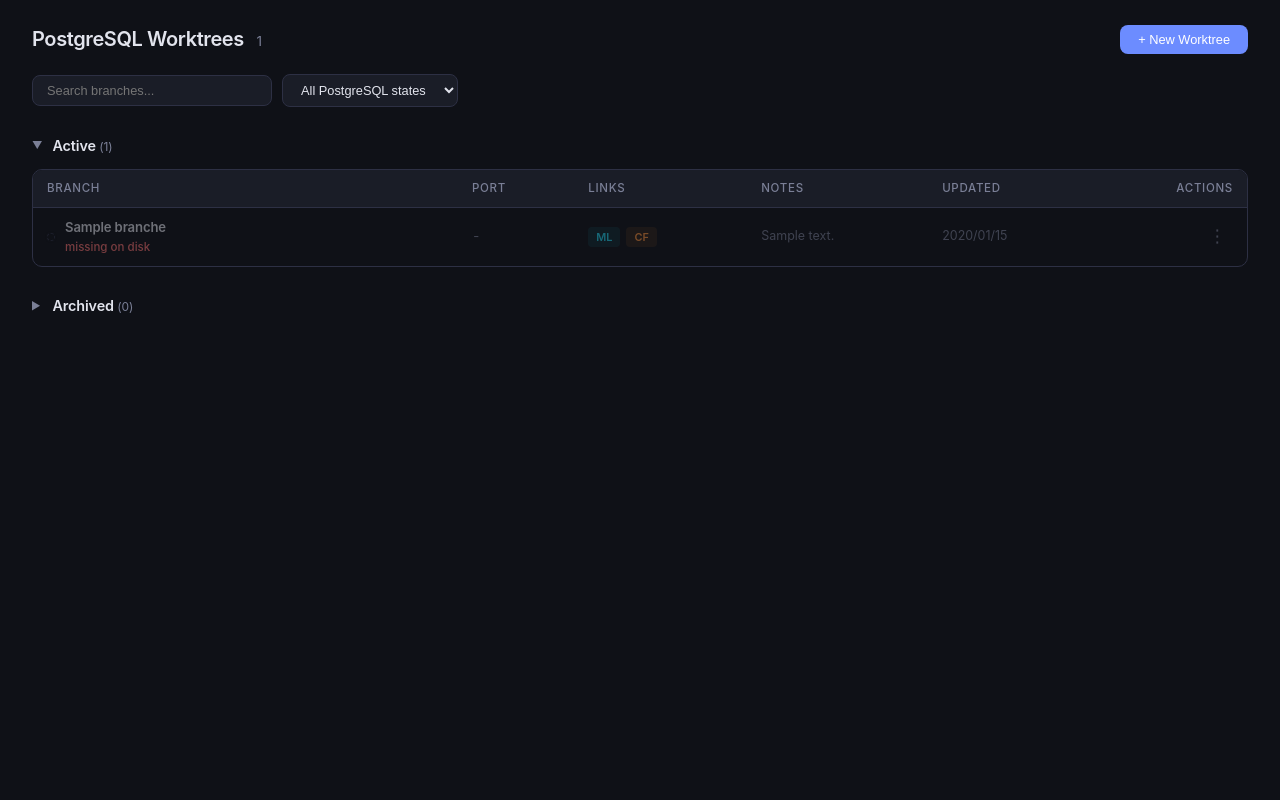
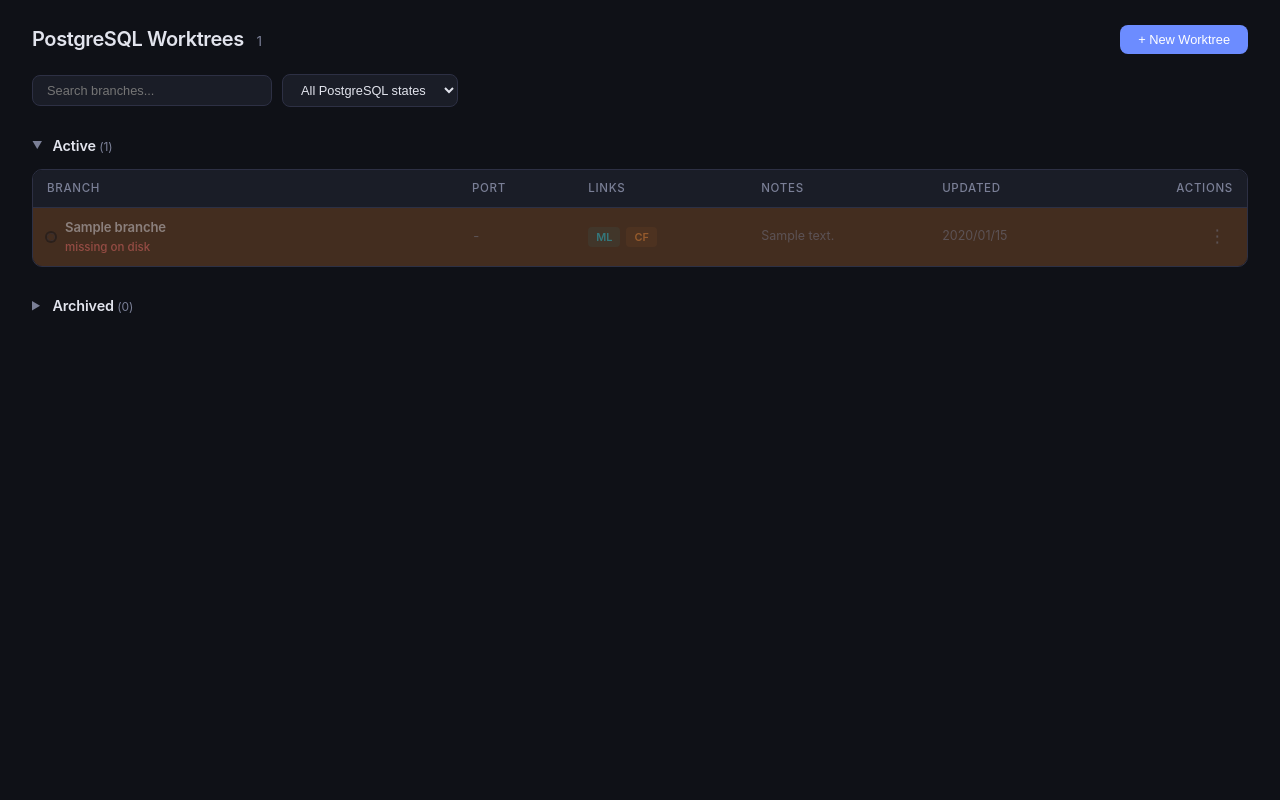
Before and after one commit to shinyaaa/pgsql-toolbox, a Flask app: page / in a window 1280 px wide. Run offline with Flask 3, Linux system fonts and the light colour scheme; tables that the repository leaves empty hold one stand-in row (values such as "Sample post").

Commit message:
Add prefix-based background colors to dashboard branch rows
Color-code branch rows by their name prefix (feat=blue, fix=red,
inq=cyan, poc=purple, rev=green, tmp=gray) so the branch category
is visible at a glance. Branches not following the naming convention
get an orange warning background.

```diff
--- a/templates/index.html
+++ b/templates/index.html
@@ -20,6 +20,15 @@
     --red-dim: rgba(248,113,113,0.12);
     --orange: #fb923c;
     --cyan: #22d3ee;
+
+    /* Branch prefix background colors */
+    --prefix-feat: rgba(108,140,255,0.18);   /* blue – Feature */
+    --prefix-fix: rgba(248,113,113,0.18);     /* red – Bug Fix */
+    --prefix-inq: rgba(34,211,238,0.18);      /* cyan – Inquiry */
+    --prefix-poc: rgba(168,85,247,0.18);      /* purple – PoC */
+    --prefix-rev: rgba(74,222,128,0.18);      /* green – Review */
+    --prefix-tmp: rgba(127,127,143,0.18);     /* gray – Temporary */
+    --prefix-unknown: rgba(251,146,60,0.22);  /* orange – Unknown/warning */
   }
   * { box-sizing: border-box; margin: 0; padding: 0; }
   body {
@@ -727,13 +736,18 @@
 
 // Branch name prefixes
 const PREFIXES = [
-  { prefix: 'feat-', label: 'Feature' },
-  { prefix: 'fix-',  label: 'Bug Fix' },
-  { prefix: 'inq-',  label: 'Inquiry' },
-  { prefix: 'poc-',  label: 'PoC' },
-  { prefix: 'rev-',  label: 'Review' },
-  { prefix: 'tmp-',  label: 'Temporary' },
+  { prefix: 'feat-', label: 'Feature', bg: 'var(--prefix-feat)' },
+  { prefix: 'fix-',  label: 'Bug Fix', bg: 'var(--prefix-fix)' },
+  { prefix: 'inq-',  label: 'Inquiry', bg: 'var(--prefix-inq)' },
+  { prefix: 'poc-',  label: 'PoC',     bg: 'var(--prefix-poc)' },
+  { prefix: 'rev-',  label: 'Review',  bg: 'var(--prefix-rev)' },
+  { prefix: 'tmp-',  label: 'Temporary', bg: 'var(--prefix-tmp)' },
 ];
+
+function getPrefixBg(branchName) {
+  const match = PREFIXES.find(p => branchName.startsWith(p.prefix));
+  return match ? match.bg : 'var(--prefix-unknown)';
+}
 let selectedPrefix = PREFIXES[0].prefix;
 
 function initPrefixChips() {
@@ -932,8 +946,9 @@
     <div class="kebab-menu">${menuItems.join('')}</div>
   </div>`;
 
+  const prefixBg = getPrefixBg(b.name);
   let html = `
-  <tr class="${rowClass}" ondblclick="openEditModal('${esc(b.name)}')">
+  <tr class="${rowClass}" style="background:${prefixBg}" ondblclick="openEditModal('${esc(b.name)}')">
     <td>
       <div class="branch-cell">
         <span class="pg-dot ${dotClass}" title="${dotTitle}"></span>
@@ -983,8 +998,9 @@
     sbActions = `<button class="pg-btn pg-btn-stop" onclick="event.stopPropagation();pgCtlStandby('${esc(b.name)}',${idx},'stop')">Stop</button>`;
   }
 
+  const prefixBg = getPrefixBg(b.name);
   return `
-  <tr class="standby-row">
+  <tr class="standby-row" style="background:${prefixBg}">
     <td>
       <div class="standby-indent">
         <span class="pg-dot ${sbDot}" title="${sbTitle}"></span>
@@ -1003,8 +1019,9 @@
   if (b.mailing_list_url) links.push(`<a class="link-tag link-ml" href="${esc(b.mailing_list_url)}" target="_blank" title="${esc(b.mailing_list_url)}">ML</a>`);
   if (b.commitfest_url) links.push(`<a class="link-tag link-cf" href="${esc(b.commitfest_url)}" target="_blank" title="${esc(b.commitfest_url)}">CF</a>`);
 
+  const prefixBg = getPrefixBg(b.name);
   return `
-  <tr ondblclick="openEditModal('${esc(b.name)}')">
+  <tr style="background:${prefixBg}" ondblclick="openEditModal('${esc(b.name)}')">
     <td>
       <div class="branch-cell">
         <span class="pg-dot pg-dot-none"></span>
```
